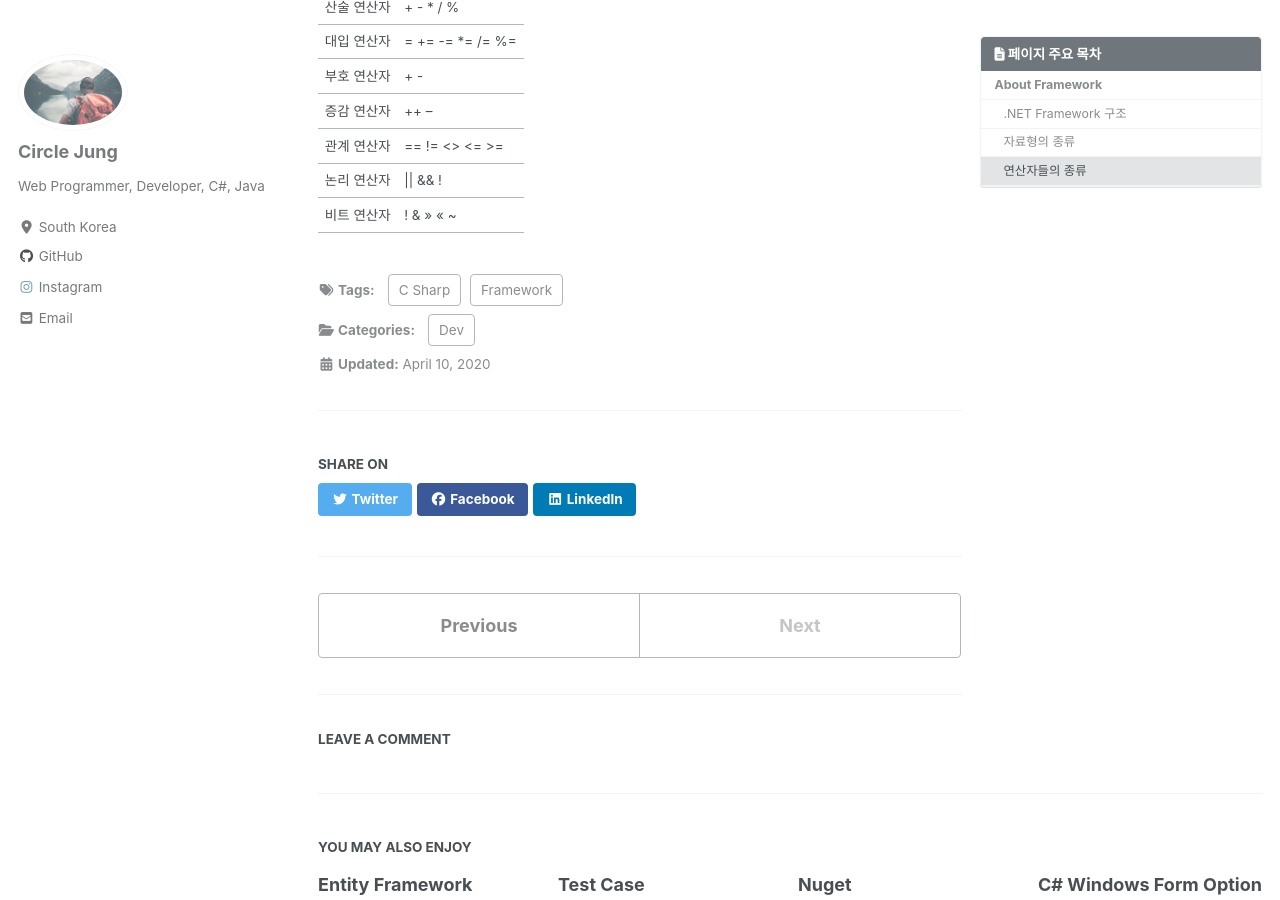
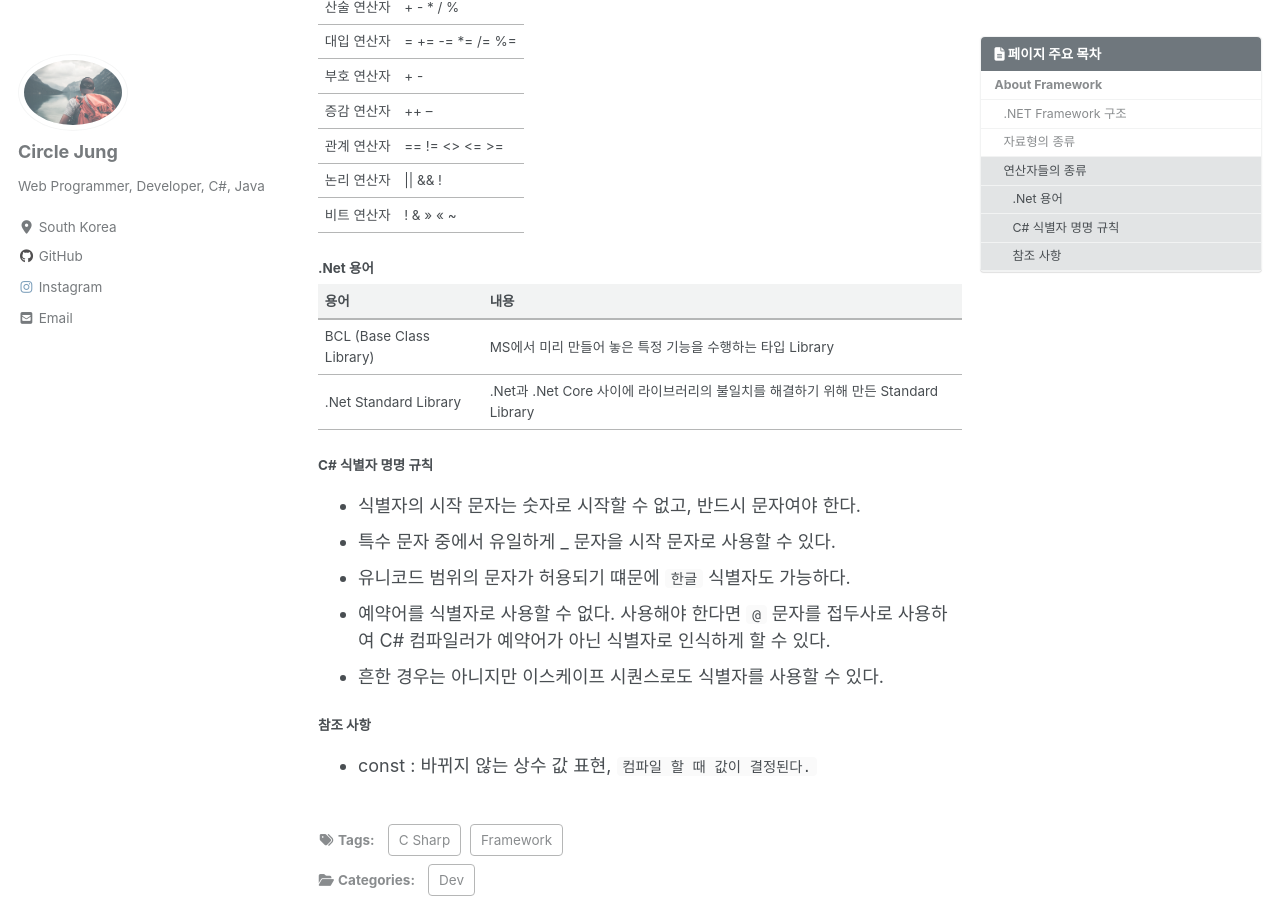
Before and after one commit to jwh0124/jwh0124.github.io, a Jekyll site: the page built from _posts/2020-04-10-dotnet_framework.md, in a window 1280 px wide and 900 px high, scrolled down 1172 px. Built offline with Jekyll 4.4.1, drawn with Linux system fonts in a browser that asks for light colours; cached includes are drawn as plain includes; nearby versions of some CDN libraries; comment, search, counter and statistics services are not loaded; some of the changed text lies outside the part shown.

Commit message:
Update 2020-04-10-dotnet_framework.md

```diff
--- a/_posts/2020-04-10-dotnet_framework.md
+++ b/_posts/2020-04-10-dotnet_framework.md
@@ -51,3 +51,22 @@ C# 코드를 빌드하면 MSIL이라는 중간 코드를 만들어낸다. 이
 | 관계 연산자 | == != <> <= >= |
 | 논리 연산자 | &#124;&#124; && ! |
 | 비트 연산자 | ! & >> << ~ |
+
+#### .Net 용어 ####
+
+| 용어 | 내용 |
+| :--- | :--- |
+| BCL (Base Class Library) | MS에서 미리 만들어 놓은 특정 기능을 수행하는 타입 Library |
+| .Net Standard Library | .Net과 .Net Core 사이에 라이브러리의 불일치를 해결하기 위해 만든 Standard Library |
+
+#### C# 식별자 명명 규칙 ####
+
+* 식별자의 시작 문자는 숫자로 시작할 수 없고, 반드시 문자여야 한다.
+* 특수 문자 중에서 유일하게 _ 문자을 시작 문자로 사용할 수 있다.
+* 유니코드 범위의 문자가 허용되기 떄문에 `한글` 식별자도 가능하다.
+* 예약어를 식별자로 사용할 수 없다. 사용해야 한다면 `@` 문자를 접두사로 사용하여 C# 컴파일러가 예약어가 아닌 식별자로 인식하게 할 수 있다.
+* 흔한 경우는 아니지만 이스케이프 시퀀스로도 식별자를 사용할 수 있다.
+
+#### 참조 사항 ####
+
+* const : 바뀌지 않는 상수 값 표현, `컴파일 할 때 값이 결정된다.`
```
